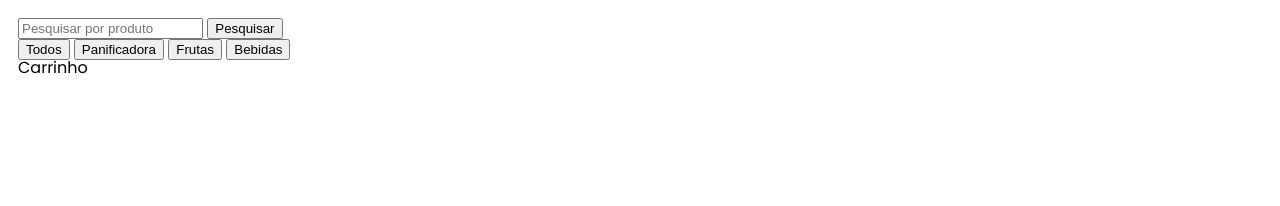
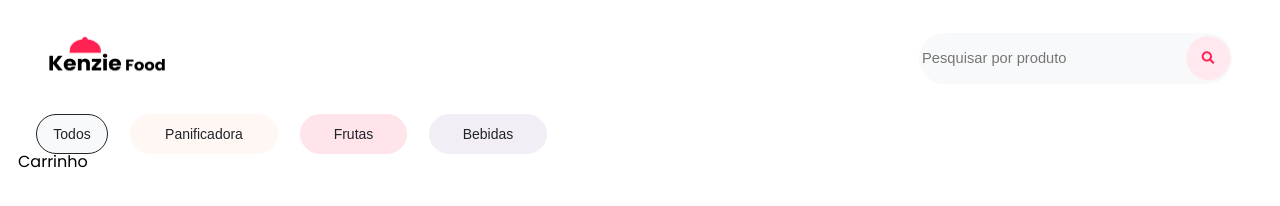
Before and after one commit to yorranrigatti/kenziefood, a plain HTML site: page index.html in a window 1280 px wide. Drawn offline with Linux system fonts and the light colour scheme; no server answers.

Commit message:
style: estilizando header e filtros

```diff
--- a/index.html
+++ b/index.html
@@ -10,12 +10,13 @@
 </head>
 <body>
   <header>
-    <div class="Pesquisa">
+      <figure class="logo">
+        <img src="./src/img/logo-header.png" alt="logo kenzie food">
+        <figcaption>Logomarca Kenzie Food</figcaption>
+      </figure>
+    <div class="pesquisar">
       <input type="text" placeholder="Pesquisar por produto" class="campoPesquisaProduto">
-      <button class="pesquisa">Pesquisar</button>
-
-  </div>
-
+      <img src="./src/img/Button Circle-pesquisar.png" id='btnPesquisar'alt="Botão de pesquisar">
   </header>
 
   <main>
--- a/src/style/style.css
+++ b/src/style/style.css
@@ -3,6 +3,79 @@
 body {
   padding: 18px;
   font-family: "Poppins", sans-serif;
+}
+.logo img{
+  width: 123px;
+  height: 46px;
+  margin-left: 17px;
+}
+
+.logo figcaption{
+  display: none;
+}
+.pesquisar{
+  display: flex;
+  align-items: center;
+  justify-content:space-between;
+  width: 343px;
+  height: 54.04px;
+  background-color:#F8F9FA;
+  border:1.65434px solid #F8F9FA;
+  border-radius:33.0868px;
+  margin-left: 17px;
+}
+.campoPesquisaProduto{
+  color: #868E96;
+  background-color:transparent;
+  font-size:14.7053px;
+  border:none;
+  height:18px;
+  width:155px;
+}
+.pesquisa img{
+  width: 44.12px;
+  height: 44.12px;
+}
+#filtros{
+  display: flex;
+  margin-top: 16.48px;
+}
+#filtros button{
+  display: flex;
+  justify-content: center;
+  align-items: center;
+  padding: 15px;
+  height: 40px;
+  border-radius: 30px;
+  flex: none;
+  font-size: 14px;
+  text-align: center;
+  color: #212529;
+  line-height: 17px;
+}
+.todos{
+  margin-left: 18px;
+  width: 72px;
+  background: #F8F9FA;
+  border: 1.5px solid #212529;
+}
+.panificadora{
+  background: #FFF7F4;
+  margin-left: 22px;
+  width: 148px;
+  border: 1.5px solid #FFF7F4;
+}
+.frutas{
+  margin-left: 22px;
+  width: 107px;
+  background: #FFE4EA;
+  border: 1.5px solid #FFE4EA;
+}
+.bebidas{
+  margin-left: 22px;
+  width: 118px;
+  background: #F3EEF5;
+  border: 1.5px solid #F3EEF5;
 }
 .vitrine {
   display: flex;
@@ -82,4 +155,20 @@ figure span {
     display: flex;
     flex-direction: column;
   }
+  header{
+    display: flex;
+    justify-content: space-between;
+    height: 80px;
+    align-items: center;
+    width: 100%;
+  }
+  .logo img{
+    height: 44px;
+    margin-left: 30px;
+  }
+  .pesquisar{
+    width: 311px;
+    height: 49px;
+    margin-right: 30px;
+  }
 }
```
Also changed, not shown: src/img/Button Circle-pesquisar.png (added), src/img/logo-header.png (added).
